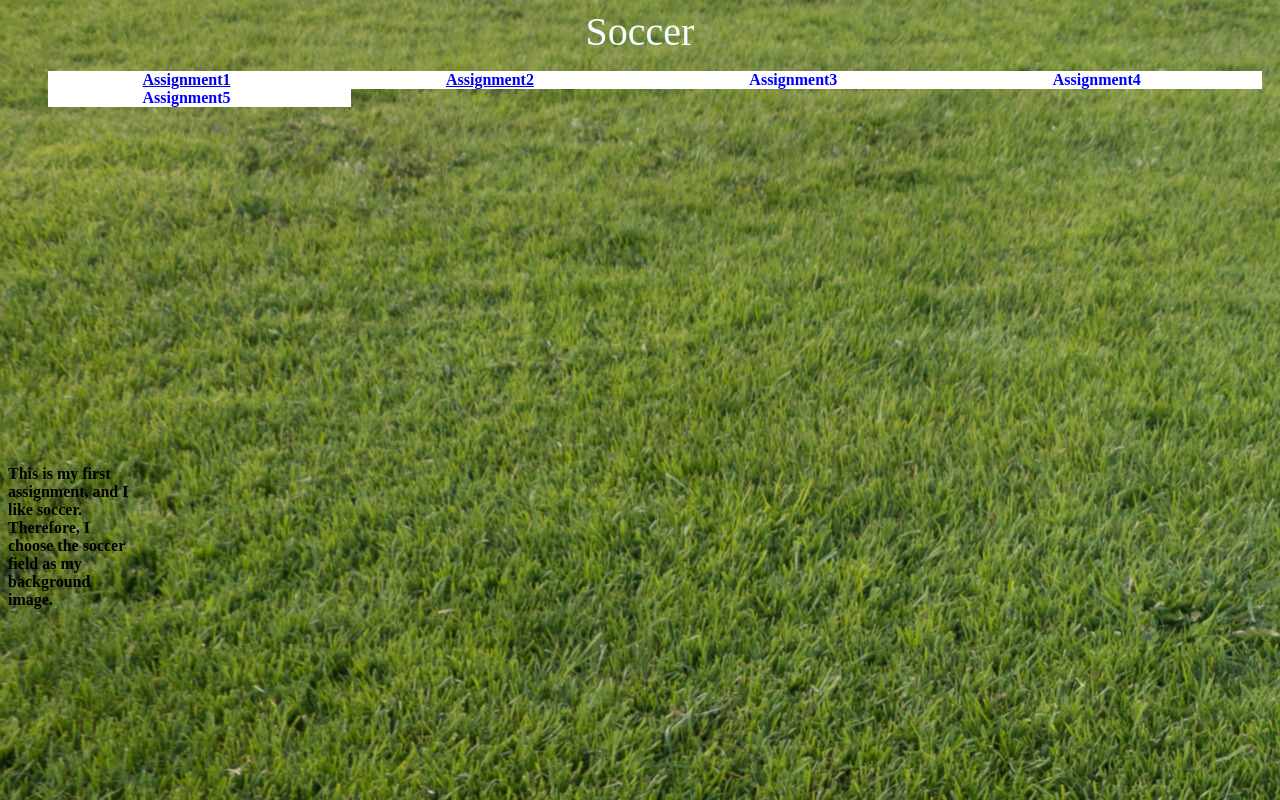
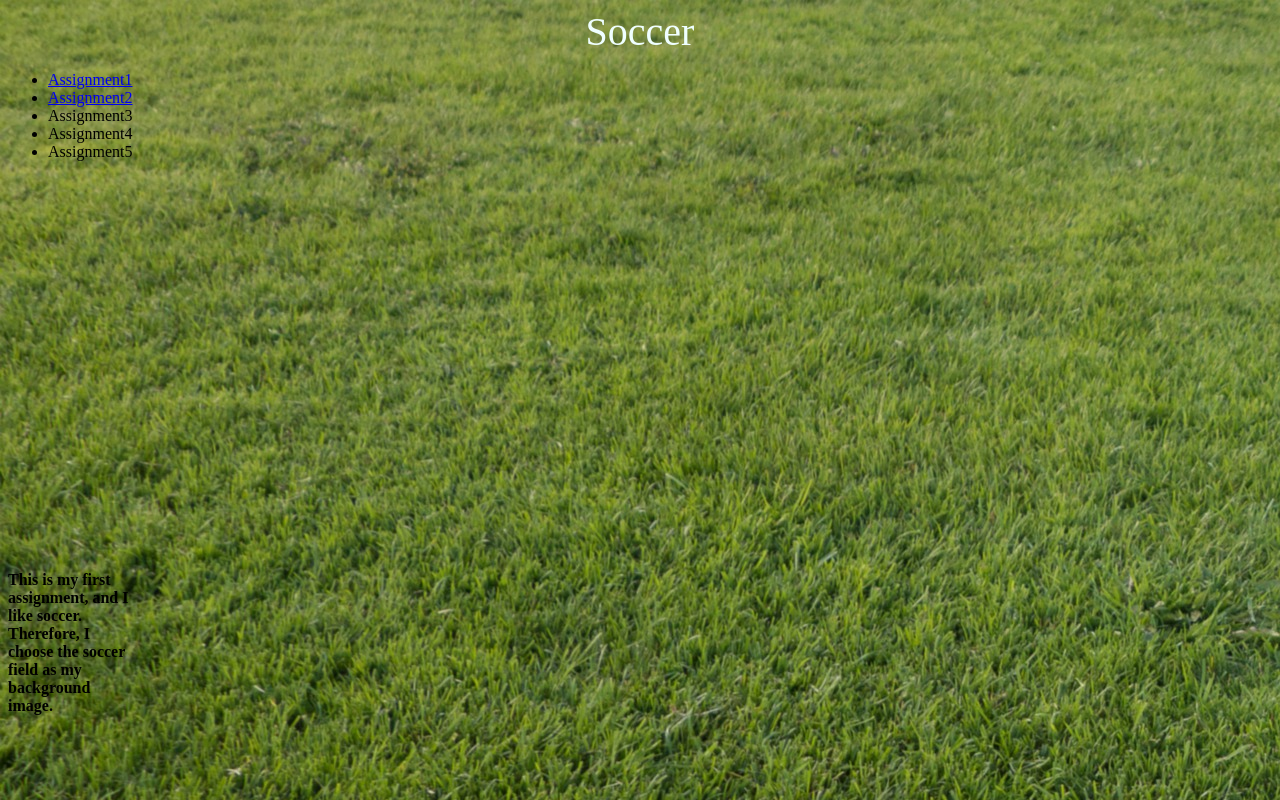
Before and after one commit to Haha001208/Assignments, a plain HTML site: page index.html in a window 1280 px wide. Drawn offline with Linux system fonts and the light colour scheme.

Commit message:
Update style.css

```diff
--- a/style.css
+++ b/style.css
@@ -1,7 +1,2 @@
 header{text-align: center;font-size: 40px;color: azure;}
-ul{flex-direction: row;}
-li{float:left;list-style: none;padding-right: 3.2cm;padding-top: 0cm;
-    padding-left: 2.5cm;text-align: center;color:blue;background-color: white;
-font-weight: bold;}
 html{background-image: url(soccer.jpg);}
-*{box-sizing: border-box;}
```
